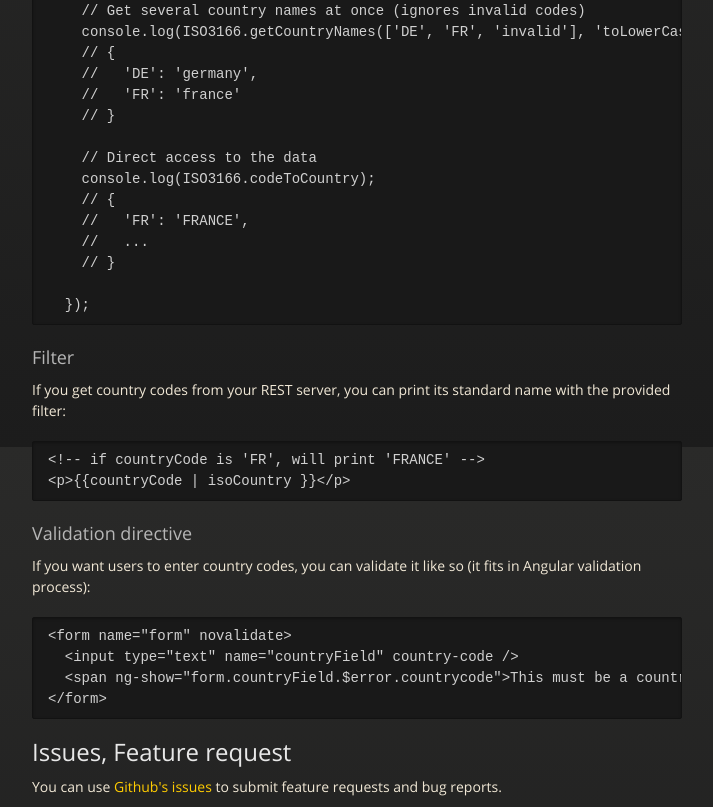
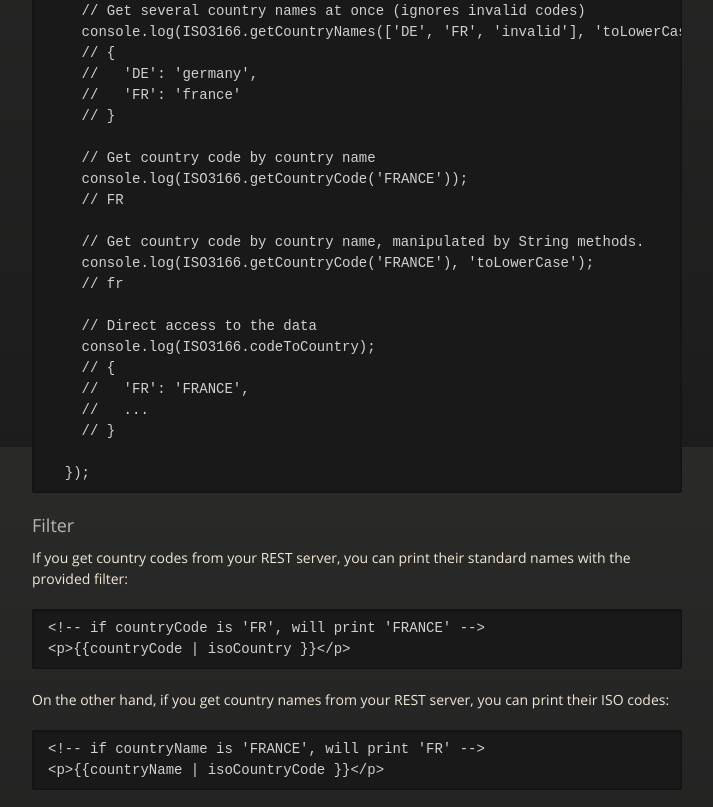
Before and after one commit to rsertelon/iso-3166-country-codes-angular, a plain HTML site: page index.html in a window 1280 px wide. Shown: the part 1153-1960 px from the top of the page, without its empty margins (283-996 px from the left). Drawn offline with nearby package versions, Linux system fonts and the light colour scheme.

Commit message:
Create gh-pages branch via GitHub

```diff
--- a/index.html
+++ b/index.html
@@ -57,7 +57,7 @@
 <ul>
 <li>Execute the following command: <code>bower install iso-3166-country-codes-angular --save</code>
 </li>
-<li>Add this line in your dependencies: <code>"iso-3166-country-codes-angular": "1.0.4"</code>
+<li>Add this line in your dependencies: <code>"iso-3166-country-codes-angular": "1.1.1"</code>
 </li>
 </ul>
 
@@ -67,7 +67,7 @@
 <h3>
 <a id="factory" class="anchor" href="#factory" aria-hidden="true"><span class="octicon octicon-link"></span></a>Factory</h3>
 
-<p>You can have access to country codes information and two utilitary methods.</p>
+<p>You can have access to country codes information and several utilitary methods.</p>
 
 <div class="highlight highlight-javascript"><pre><span class="pl-c">// Declare the factory as dependency</span>
 angular.module(<span class="pl-s1"><span class="pl-pds">'</span>myApp<span class="pl-pds">'</span></span>)
@@ -98,6 +98,14 @@ angular.module(<span class="pl-s1"><span class="pl-pds">'</span>myApp<span class
     <span class="pl-c">//   'FR': 'france'</span>
     <span class="pl-c">// }</span>
 
+    <span class="pl-c">// Get country code by country name</span>
+    <span class="pl-en">console</span><span class="pl-s3">.log</span>(ISO3166.getCountryCode(<span class="pl-s1"><span class="pl-pds">'</span>FRANCE<span class="pl-pds">'</span></span>));
+    <span class="pl-c">// FR</span>
+
+    <span class="pl-c">// Get country code by country name, manipulated by String methods.</span>
+    <span class="pl-en">console</span><span class="pl-s3">.log</span>(ISO3166.getCountryCode(<span class="pl-s1"><span class="pl-pds">'</span>FRANCE<span class="pl-pds">'</span></span>), <span class="pl-s1"><span class="pl-pds">'</span>toLowerCase<span class="pl-pds">'</span></span>);
+    <span class="pl-c">// fr</span>
+
     <span class="pl-c">// Direct access to the data</span>
     <span class="pl-en">console</span><span class="pl-s3">.log</span>(ISO3166.codeToCountry);
     <span class="pl-c">// {</span>
@@ -110,10 +118,15 @@ angular.module(<span class="pl-s1"><span class="pl-pds">'</span>myApp<span class
 <h3>
 <a id="filter" class="anchor" href="#filter" aria-hidden="true"><span class="octicon octicon-link"></span></a>Filter</h3>
 
-<p>If you get country codes from your REST server, you can print its standard name with the provided filter:</p>
+<p>If you get country codes from your REST server, you can print their standard names with the provided filter:</p>
 
 <div class="highlight highlight-html"><pre><span class="pl-c">&lt;!-- if countryCode is 'FR', will print 'FRANCE' --&gt;</span>
 &lt;<span class="pl-ent">p</span>&gt;{{countryCode | isoCountry }}&lt;/<span class="pl-ent">p</span>&gt;</pre></div>
+
+<p>On the other hand, if you get country names from your REST server, you can print their ISO codes:</p>
+
+<div class="highlight highlight-html"><pre><span class="pl-c">&lt;!-- if countryName is 'FRANCE', will print 'FR' --&gt;</span>
+&lt;<span class="pl-ent">p</span>&gt;{{countryName | isoCountryCode }}&lt;/<span class="pl-ent">p</span>&gt;</pre></div>
 
 <h3>
 <a id="validation-directive" class="anchor" href="#validation-directive" aria-hidden="true"><span class="octicon octicon-link"></span></a>Validation directive</h3>
```
Also changed, not shown: params.json (+1 -1 lines).
